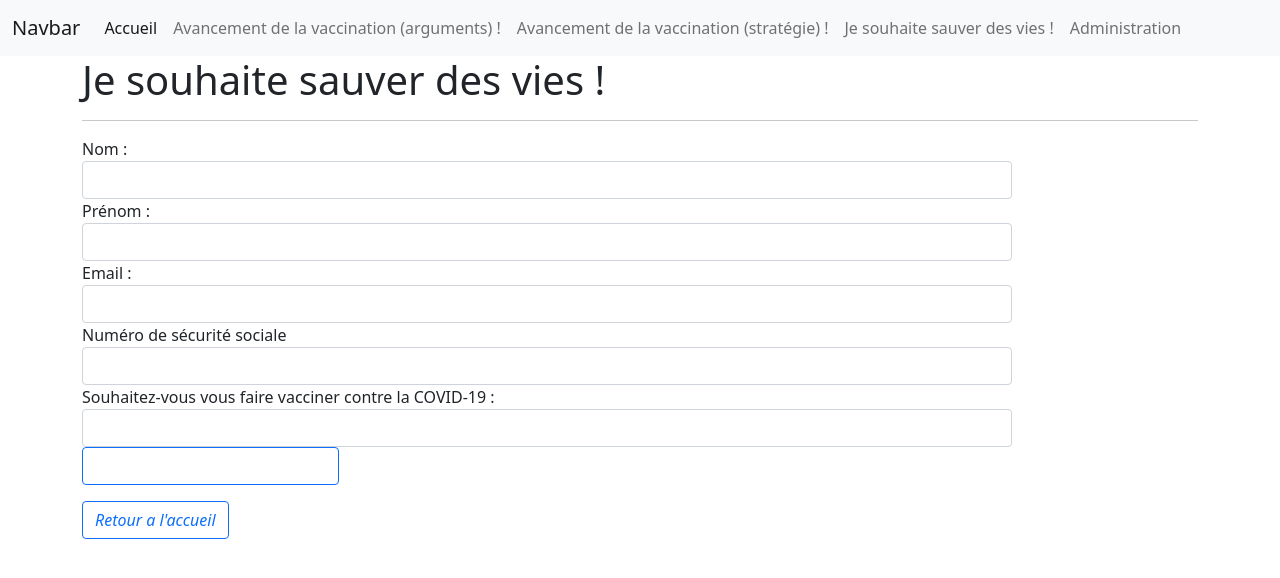
After one commit to Deltouille/symfonyConceptionDigitale, a Symfony app: template templates/default/solidaire.html.twig in a window 1280 px wide. The commit adds this page. Shown: the top 578 px of the page. Run offline with Twig, Linux system fonts and the light colour scheme; the template is opened without the code that fills it, so the values that code supplies are empty; form fields are guessed from the names that the template uses; some libraries are stand-ins or nearby versions.

Commit message:
Ajout "Information Utilisateur"
Ajout de la page "Je souhaite sauver des vies !" qui permet a l'utilisateur de dire si il souhaite ou non se faire vacciner, avec son nom, son prénom, son email, etc.
Ajout de liens sur les boutons pour naviguer entre les pages

```diff
--- a/afaire.txt
+++ b/afaire.txt
@@ -16,4 +16,4 @@ Administration :
 
 
 Accueil :
-    -> affichage des articles présents
+    -> affichage des articles présents (fait)
--- a/templates/administration/index.html.twig
+++ b/templates/administration/index.html.twig
@@ -4,6 +4,7 @@
 
 {% block body %}
 <h1 align="center">Liste des articles</h1>
+<button type="button" class="btn btn-dark" style="margin: 1rem;" align="center"><a class="a-link" href="{{ path('ajout-article') }}">Ajouter un article</a></button>
 <table id="table" class="table table-striped table-bordered" style="width:100%">
         <thead>
             <tr>
--- a/templates/base.html.twig
+++ b/templates/base.html.twig
@@ -23,10 +23,11 @@
                 </button>
                 <div class="collapse navbar-collapse" id="navbarNavAltMarkup">
                 <div class="navbar-nav">
-                    <a class="nav-link active" aria-current="page" href="#">Home</a>
-                    <a class="nav-link" href="#">Features</a>
-                    <a class="nav-link" href="#">Pricing</a>
-                    <a class="nav-link" href="#">Administration</a>
+                    <a class="nav-link active" aria-current="page" href="{{ path('accueil') }}">Accueil</a>
+                    <a class="nav-link" href="#">Avancement de la vaccination (arguments) !</a>
+                    <a class="nav-link" href="#">Avancement de la vaccination (stratégie) !</a>
+                    <a class="nav-link" href="#">Je souhaite sauver des vies !</a>
+                    <a class="nav-link" href="{{ path('administration') }}">Administration</a>
                 </div>
                 </div>
             </div>
--- a/templates/default/index.html.twig
+++ b/templates/default/index.html.twig
@@ -16,7 +16,7 @@
                 <div class="card-body">
                     <h5 class="card-title"> {{ article.titreArticle }}</h5>
                     <p class="card-text">{{ article.resumeArticle }}</p>
-                    <p class="card-text"><button type="button" class="btn btn-info"><a href="#" class="a-link">Accèder a l'article</a></button></p>
+                    <p class="card-text"><button type="button" class="btn btn-info"><a href="{{ path('article', {id: article.id }) }}" class="a-link">Accèder a l'article</a></button></p>
                 </div>
             </div>
         </div>
--- /dev/null
+++ b/templates/default/solidaire.html.twig
@@ -0,0 +1,23 @@
+{% extends "base.html.twig" %}
+{% block title%}
+    Je souhaite sauver des vies !
+{% endblock %}
+
+{% block stylesheets %}
+    {{ parent() }}
+{% endblock %}
+
+{% block body %}
+<div>
+    <div class="pull-right">
+        </div>
+        <h1>Je souhaite sauver des vies !</h1>
+        <hr />
+        {{ include('default/solidaireFormulaire.html.twig')}}
+        <p>
+        <a href="{{ path('accueil') }}" class="btn btn-outline-primary">
+            <i class="glyphicon glyphicon-chevron-left">Retour a l'accueil</i>
+        </a>
+    </div>
+</html>
+{% endblock %}
--- /dev/null
+++ b/templates/default/solidaireFormulaire.html.twig
@@ -0,0 +1,68 @@
+    <div class="well">
+        {{ form_start(form, {'attr': {'class': 'form-horizontal'}}) }}
+
+        {# Les erreurs générales du formulaire #}
+        {{ form_errors(form) }}
+
+        {# Génération manuelle du formulaire #}
+        {# Nom de l'utilisateur #}
+        <div class="form-group">
+            {# Génération du label #}
+            {{ form_label(form.nom, "Nom :", {'label_attr': {'class': 'cal-sm-2 control-label'}}) }}
+            {# Affichage des erreurs pour ce champ précis #}
+            {{ form_errors(form.nom) }}
+            <div class="col-sm-10">
+                {# Génération de l'input. #}
+                {{ form_widget(form.nom, {'attr': {'class': 'form-control'}}) }}
+            </div>
+        </div>
+        {# Prénom de l'utilisateur #}
+        <div class="form-group">
+            {# Génération du label #}
+            {{ form_label(form.prenom, "Prénom :", {'label_attr': {'class': 'cal-sm-2 control-label'}}) }}
+            {# Affichage des erreurs pour ce champ précis #}
+            {{ form_errors(form.prenom) }}
+            <div class="col-sm-10">
+                {# Génération de l'input. #}
+                {{ form_widget(form.prenom, {'attr': {'class': 'form-control'}}) }}
+            </div>
+        </div>
+        {# Email de l'utilisateur #}
+        <div class="form-group">
+            {# Génération du label #}
+            {{ form_label(form.email, "Email :", {'label_attr': {'class': 'cal-sm-2 control-label'}}) }}
+            {# Affichage des erreurs pour ce champ précis #}
+            {{ form_errors(form.email) }}
+            <div class="col-sm-10">
+                {# Génération de l'input. #}
+                {{ form_widget(form.email, {'attr': {'class': 'form-control'}}) }}
+            </div>
+        </div>
+        {# Numéro de sécurité sociale de l'utilisateur #}
+        <div class="form-group">
+            {# Génération du label #}
+            {{ form_label(form.numeroSecuriteSociale, "Numéro de sécurité sociale", {'label_attr': {'class': 'cal-sm-2 control-label'}}) }}
+            {# Affichage des erreurs pour ce champ précis #}
+            {{ form_errors(form.numeroSecuriteSociale) }}
+            <div class="col-sm-10">
+                {# Génération de l'input. #}
+                {{ form_widget(form.numeroSecuriteSociale, {'attr': {'class': 'form-control'}}) }}
+            </div>
+        </div>
+        {# Choix de l'utilisateur pour se faire vacciner #}
+        <div class="form-group">
+            {# Génération du label #}
+            {{ form_label(form.veuxVaccin, "Souhaitez-vous vous faire vacciner contre la COVID-19 :", {'label_attr': {'class': 'cal-sm-2 control-label'}}) }}
+            {# Affichage des erreurs pour ce champ précis #}
+            {{ form_errors(form.veuxVaccin) }}
+            <div class="col-sm-10">
+                {# Génération de l'input. #}
+                {{ form_widget(form.veuxVaccin, {'attr': {'class': 'form-control'}}) }}
+            </div>
+        </div>
+        <p>
+        {# Pour le bouton, pas de label ni d'erreur, on affiche juste le widget #}
+        {{ form_widget(form.ajouter, {'attr': {'class': 'btn btn-outline-primary'}}) }}
+        {# Fermeture de la balise <form> de formulaire HTML #}
+        {{ form_end(form) }}
+    </div>
```
Also changed, not shown: migrations/Version20211007134302.php (added, +31 -0 lines), src/Controller/DefaultController.php (+23 -0 lines), src/Entity/InfoUtilisateur.php (added, +109 -0 lines), src/Form/InfoUtilisateurType.php (added, +39 -0 lines), src/Repository/InfoUtilisateurRepository.php (added, +50 -0 lines), public/uploads/images/.tmb/l1_MTkwNTI5OTFfcDAuanBn1633552786.png (deleted), public/uploads/images/.tmb/l1_dmlydXMuanBn1633605866.png (added), public/uploads/images/19052991_p0.jpg (deleted), public/uploads/images/virus.jpg (added).
